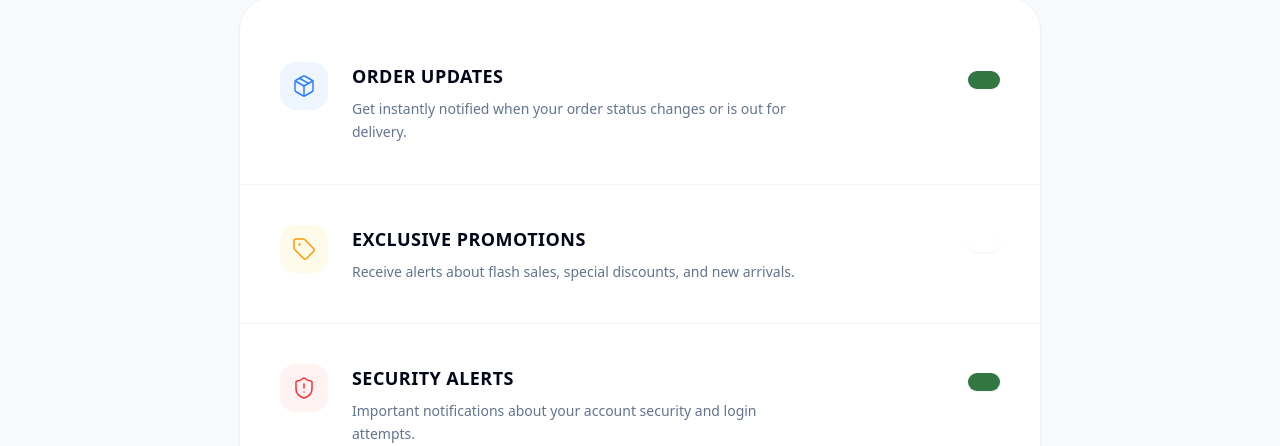
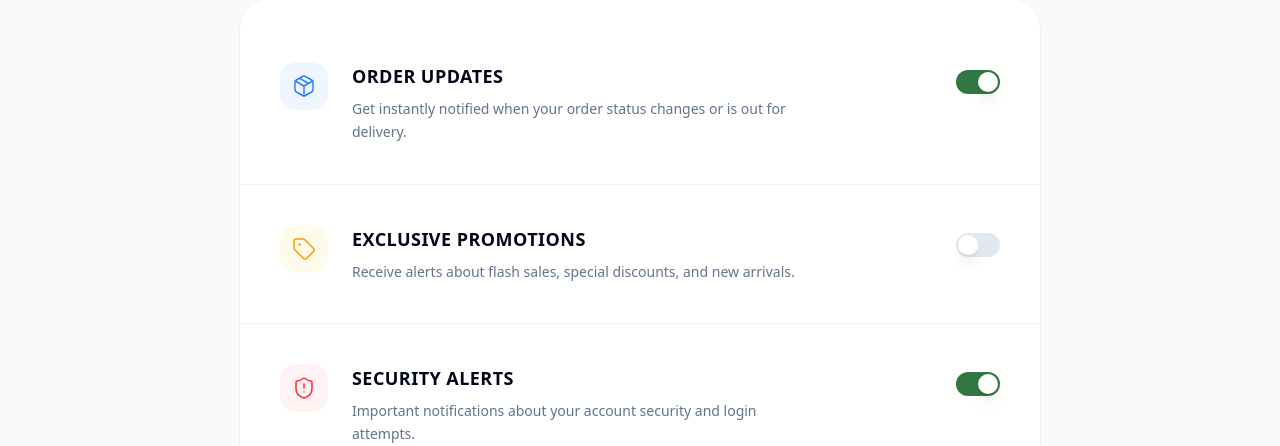
Before and after one commit to adhivedhanlr-maker/E-commerce, a Next.js app in the folder frontend/: page /profile/notifications in a window 1280 px wide. Shown: the part 344-790 px from the top of the page. Built offline with nearby package versions, Linux system fonts and the light colour scheme; no server answers.

Commit message:
Add shadcn/ui switch component to fix build

```diff
--- /dev/null
+++ b/frontend/src/components/ui/switch.tsx
@@ -0,0 +1,29 @@
+"use client"
+
+import * as React from "react"
+import * as SwitchPrimitives from "@radix-ui/react-switch"
+
+import { cn } from "@/lib/utils"
+
+const Switch = React.forwardRef<
+    React.ElementRef<typeof SwitchPrimitives.Root>,
+    React.ComponentPropsWithoutRef<typeof SwitchPrimitives.Root>
+>(({ className, ...props }, ref) => (
+    <SwitchPrimitives.Root
+        className={cn(
+            "peer inline-flex h-6 w-11 shrink-0 cursor-pointer items-center rounded-full border-2 border-transparent transition-colors focus-visible:outline-none focus-visible:ring-2 focus-visible:ring-slate-950 focus-visible:ring-offset-2 focus-visible:ring-offset-white disabled:cursor-not-allowed disabled:opacity-50 data-[state=checked]:bg-slate-900 data-[state=unchecked]:bg-slate-200 dark:focus-visible:ring-slate-300 dark:focus-visible:ring-offset-slate-950 dark:data-[state=checked]:bg-slate-50 dark:data-[state=unchecked]:bg-slate-800",
+            className
+        )}
+        {...props}
+        ref={ref}
+    >
+        <SwitchPrimitives.Thumb
+            className={cn(
+                "pointer-events-none block h-5 w-5 rounded-full bg-white shadow-lg ring-0 transition-transform data-[state=checked]:translate-x-5 data-[state=unchecked]:translate-x-0 dark:bg-slate-950"
+            )}
+        />
+    </SwitchPrimitives.Root>
+))
+Switch.displayName = SwitchPrimitives.Root.displayName
+
+export { Switch }
```
